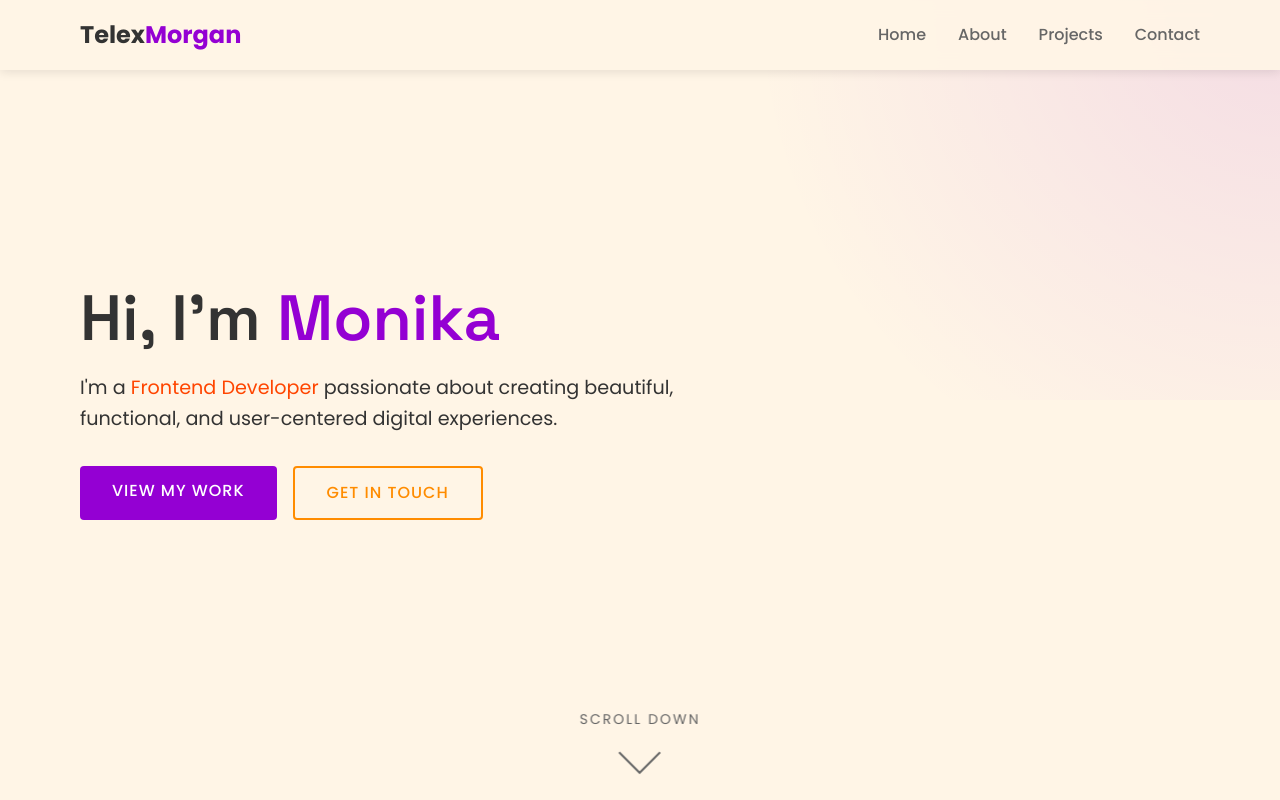
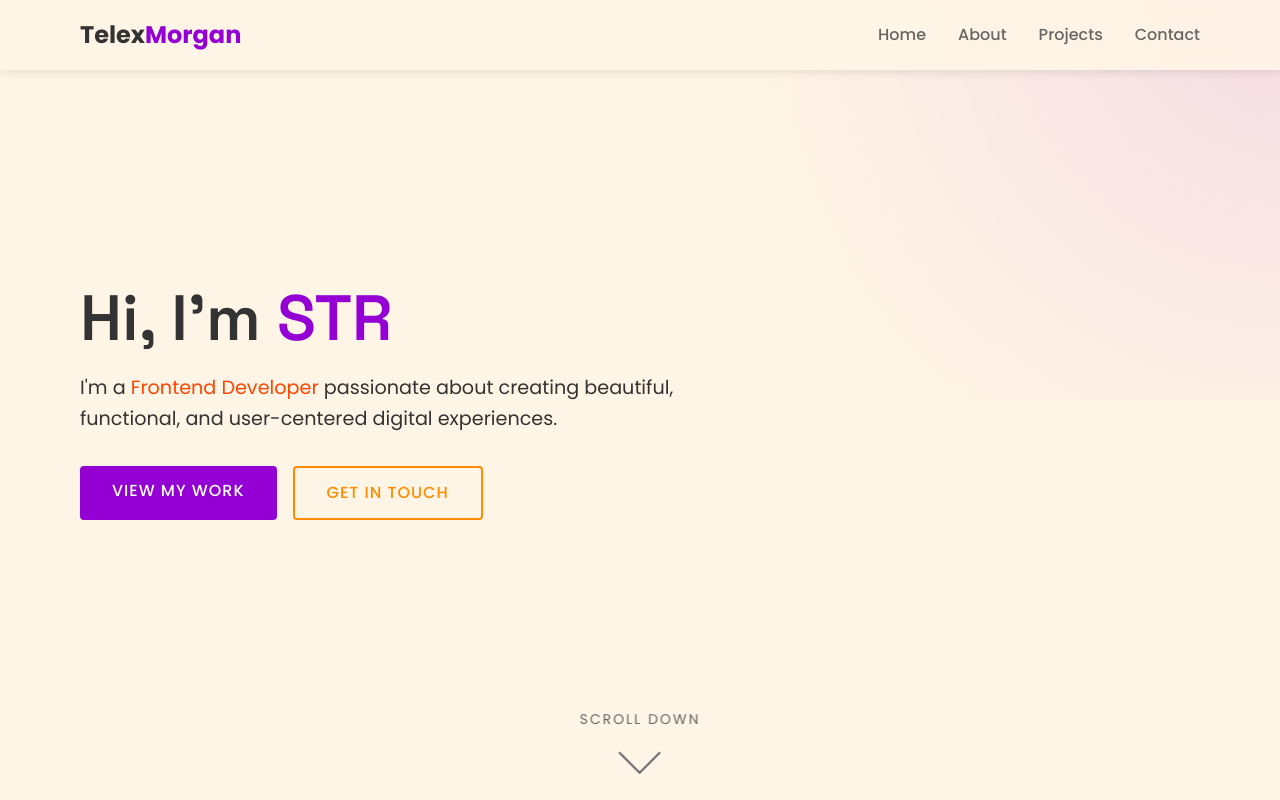
Before and after one commit to thishown2005/info-AI, a plain HTML site: page index.html in a window 1280 px wide. Shown: the top 800 px of the page. Drawn offline with Linux system fonts and the light colour scheme.

Commit message:
Update index.html

```diff
--- a/index.html
+++ b/index.html
@@ -3,7 +3,7 @@
 <head>
     <meta charset="UTF-8">
     <meta name="viewport" content="width=device-width, initial-scale=1.0">
-    <title>Monika | Frontend Developer</title>
+    <title>STR | Frontend Developer</title>
     <style>
         /* ===== RESET & FONTS ===== */
         @import url('https://fonts.googleapis.com/css2?family=Poppins:wght@300;400;500;600;700&family=Space+Grotesk:wght@300;400;500;600;700&display=swap');
@@ -802,7 +802,7 @@
     <!-- Hero Section -->
     <section id="home" class="hero">
         <div class="container hero-content">
-            <h1>Hi, I'm <span class="highlight">Monika</span></h1>
+            <h1>Hi, I'm <span class="highlight">STR</span></h1>
             <p>I'm a <span class="accent">Frontend Developer</span> passionate about creating beautiful, functional, and user-centered digital experiences.</p>
             <div class="hero-buttons">
                 <a href="#projects" class="btn">View My Work</a>
```
